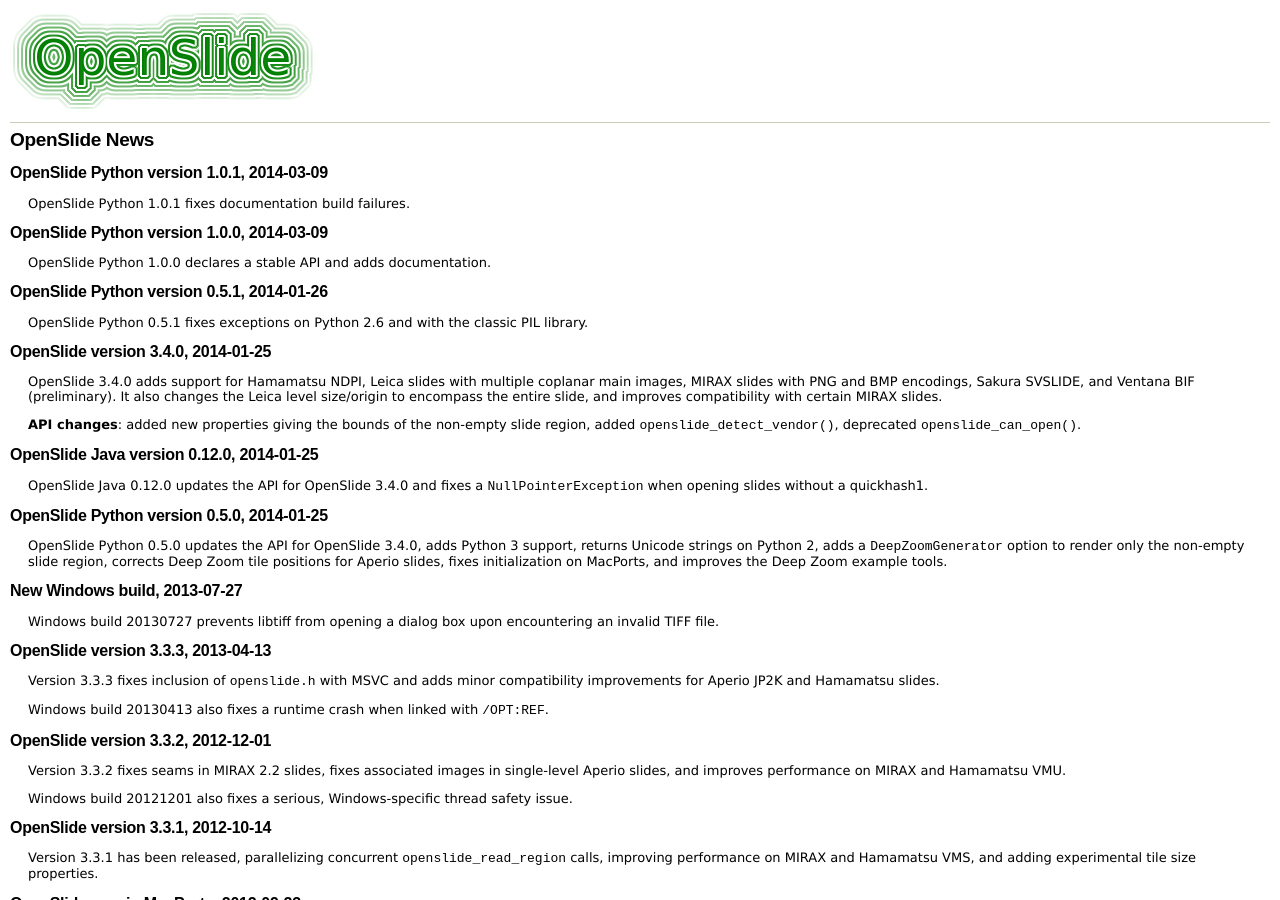
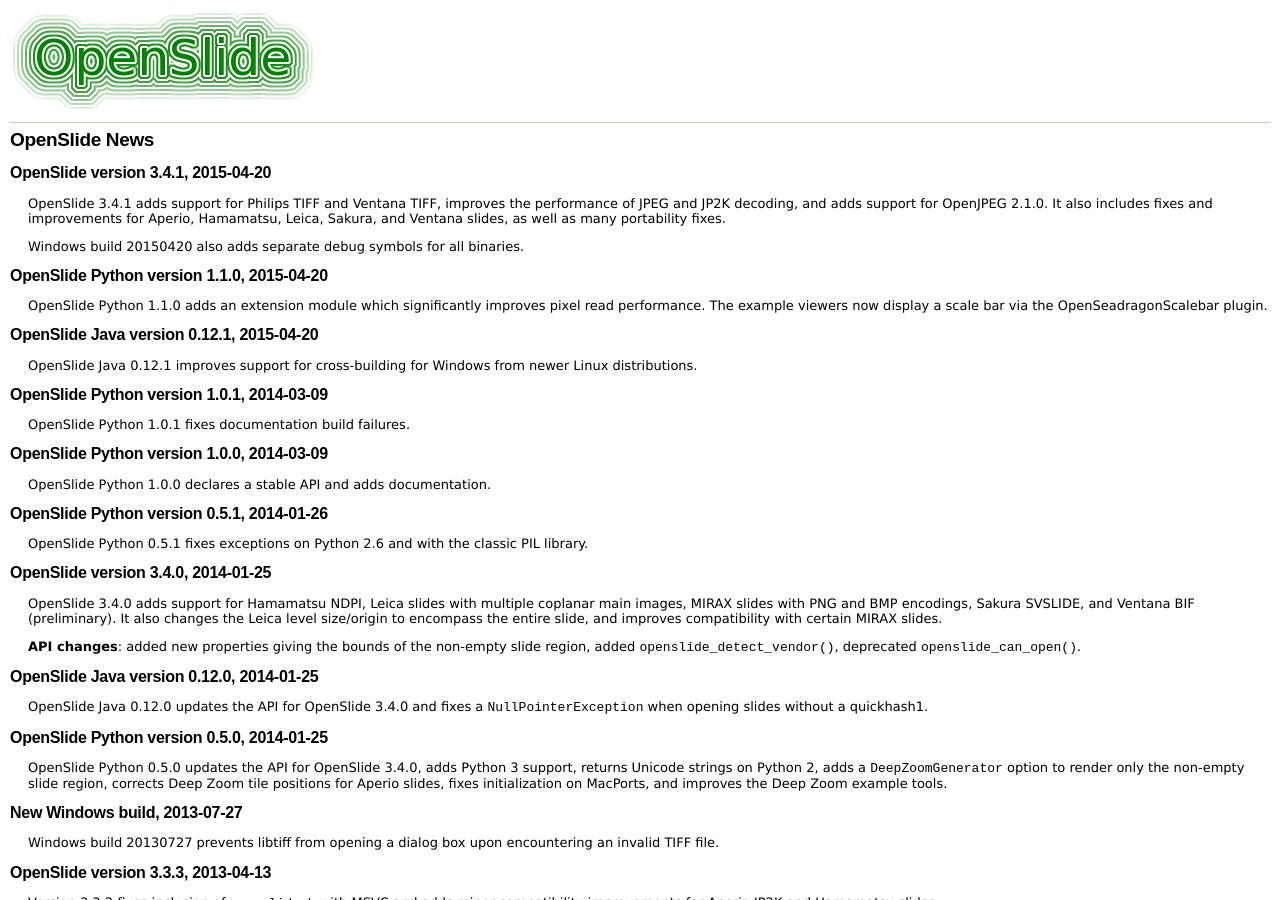
Before and after one commit to openslide/openslide.github.io, a Jekyll site: the page built from news/index.markdown, in a window 1280 px wide and 900 px high. Built offline with Jekyll 4.4.1, drawn with Linux system fonts in a browser that asks for light colours; comment, search, counter and statistics services are not loaded.

Commit message:
Add new releases

```diff
--- a/_data/releases.yaml
+++ b/_data/releases.yaml
@@ -1,4 +1,5 @@
 c:
+  - {version: 3.4.1, date: 2015-04-20}
   - {version: 3.4.0, date: 2014-01-25}
   - {version: 3.3.3, date: 2013-04-13}
   - {version: 3.3.2, date: 2012-12-01}
@@ -24,6 +25,7 @@
   - {version: 2.1.0, date: 2009-08-18, no_xz: 1}
   - {version: 2.0.0, date: 2009-07-16, no_xz: 1}
 python:
+  - {version: 1.1.0, date: 2015-04-20}
   - {version: 1.0.1, date: 2014-03-09}
   - {version: 1.0.0, date: 2014-03-09}
   - {version: 0.5.1, date: 2014-01-26}
@@ -32,6 +34,7 @@
   - {version: 0.3.0, date: 2011-12-16}
   - {version: 0.2.0, date: 2011-09-02}
 java:
+  - {version: 0.12.1, date: 2015-04-20}
   - {version: 0.12.0, date: 2014-01-25}
   - {version: 0.11.0, date: 2012-09-08}
   - {version: 0.10.0, date: 2011-12-16}
@@ -46,6 +49,7 @@
   - {version: 0.6.0, date: 2009-08-17, no_xz: 1}
   - {version: 0.5.0, date: 2009-07-15, no_xz: 1}
 winbuild:
+  - {date: 2015-04-20}
   - {date: 2014-01-25}
   - {date: 2013-07-27}
   - {date: 2013-04-13}
--- a/_includes/news.markdown
+++ b/_includes/news.markdown
@@ -1,3 +1,23 @@
+OpenSlide version 3.4.1, 2015-04-20
+-----------------------------------
+OpenSlide 3.4.1 adds support for Philips TIFF and Ventana TIFF, improves the
+performance of JPEG and JP2K decoding, and adds support for OpenJPEG 2.1.0.
+It also includes fixes and improvements for Aperio, Hamamatsu, Leica,
+Sakura, and Ventana slides, as well as many portability fixes.
+
+Windows build 20150420 also adds separate debug symbols for all binaries.
+
+OpenSlide Python version 1.1.0, 2015-04-20
+------------------------------------------
+OpenSlide Python 1.1.0 adds an extension module which significantly improves
+pixel read performance.  The example viewers now display a scale bar via the
+OpenSeadragonScalebar plugin.
+
+OpenSlide Java version 0.12.1, 2015-04-20
+-----------------------------------------
+OpenSlide Java 0.12.1 improves support for cross-building for Windows from
+newer Linux distributions.
+
 OpenSlide Python version 1.0.1, 2014-03-09
 ------------------------------------------
 OpenSlide Python 1.0.1 fixes documentation build failures.
@@ -36,6 +56,9 @@
 positions for Aperio slides, fixes initialization on MacPorts, and improves
 the Deep Zoom example tools.
 
+
+{% if page.news_show_extended %}
+
 New Windows build, 2013-07-27
 -----------------------------
 Windows build 20130727 prevents libtiff from opening a dialog box upon
@@ -48,9 +71,6 @@
 
 Windows build 20130413 also fixes a runtime crash when linked with
 `/OPT:REF`.
-
-
-{% if page.news_show_extended %}
 
 OpenSlide version 3.3.2, 2012-12-01
 -----------------------------------
```
